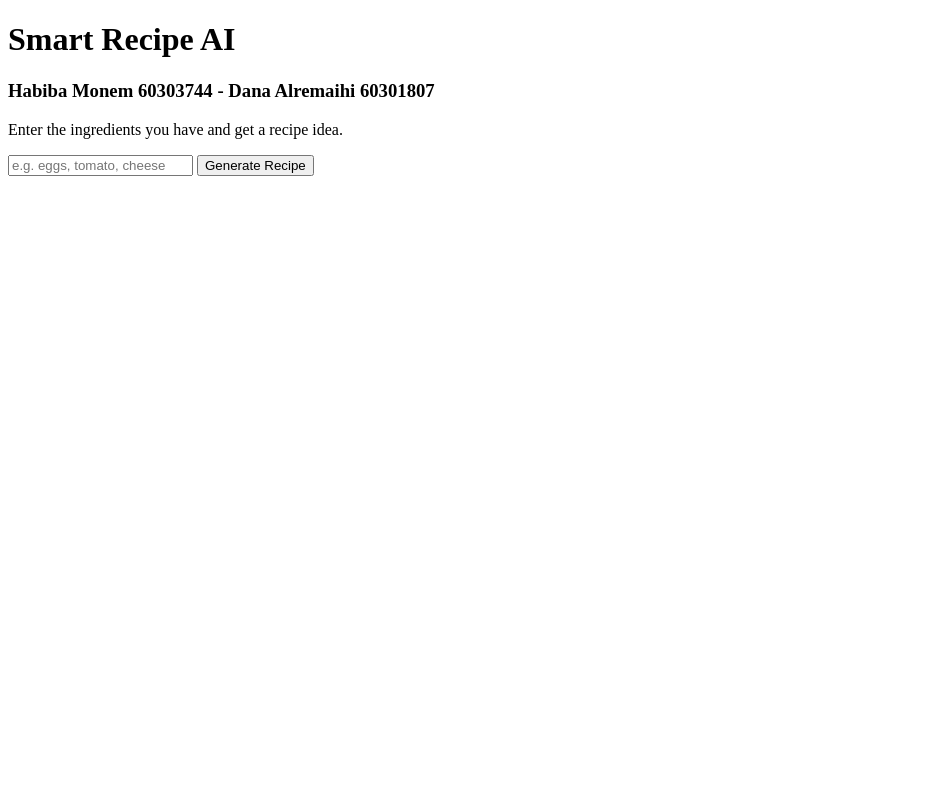
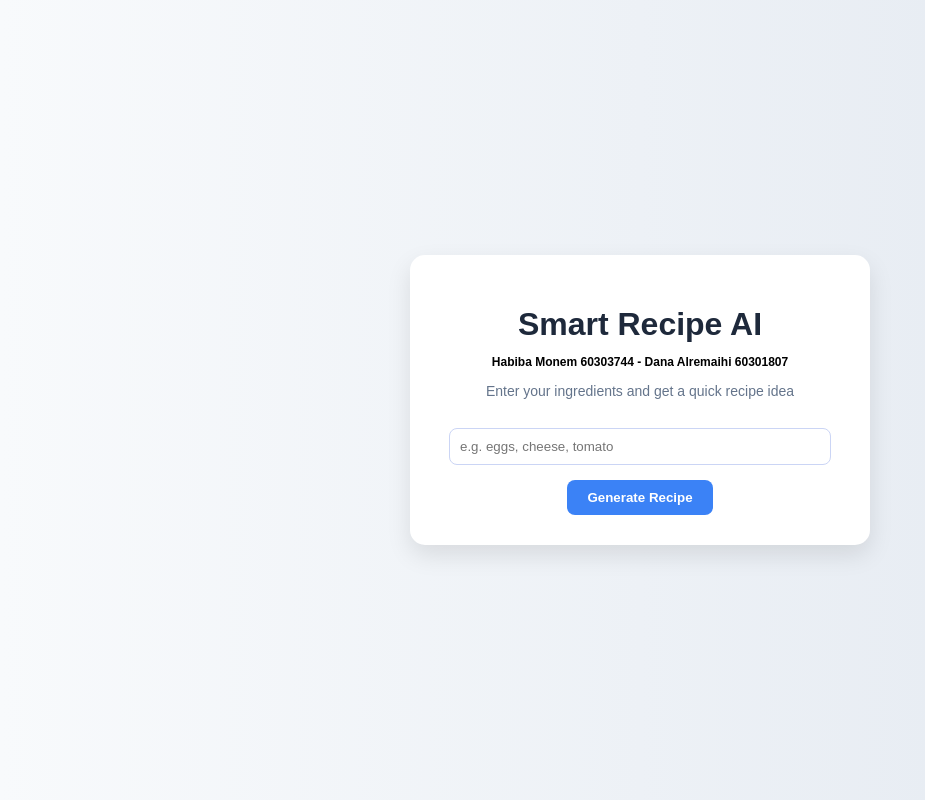
Before and after one commit to habiba161/Smart-Recipe-AI, a Flask app: page / in a window 1280 px wide. Shown: the whole page, without its empty margins (0-925 px from the left). Run offline with Flask 3, Linux system fonts and the light colour scheme.

Commit message:
Improve Smart Recipe AI UI styling

```diff
--- a/templates/index.html
+++ b/templates/index.html
@@ -4,20 +4,91 @@
     <meta charset="UTF-8">
     <meta name="viewport" content="width=device-width, initial-scale=1.0">
     <title>Smart Recipe AI</title>
+
+    <style>
+        body {
+            font-family: Arial, sans-serif;
+            background: linear-gradient(to right, #f8fafc, #e2e8f0);
+            display: flex;
+            justify-content: center;
+            align-items: center;
+            height: 100vh;
+            margin: 0;
+        }
+
+        .container {
+            background: white;
+            padding: 30px;
+            border-radius: 15px;
+            width: 400px;
+            box-shadow: 0 10px 25px rgba(0,0,0,0.1);
+            text-align: center;
+        }
+
+        h1 {
+            margin-bottom: 10px;
+            color: #1e293b;
+        }
+
+        p {
+            color: #64748b;
+            font-size: 14px;
+        }
+
+        input {
+            width: 90%;
+            padding: 10px;
+            margin-top: 15px;
+            border-radius: 8px;
+            border: 1px solid #cbd5f5;
+            outline: none;
+        }
+
+        button {
+            margin-top: 15px;
+            padding: 10px 20px;
+            border: none;
+            background: #3b82f6;
+            color: white;
+            border-radius: 8px;
+            cursor: pointer;
+            font-weight: bold;
+        }
+
+        button:hover {
+            background: #2563eb;
+        }
+
+        .result {
+            margin-top: 20px;
+            text-align: left;
+            background: #f1f5f9;
+            padding: 15px;
+            border-radius: 10px;
+            white-space: pre-line;
+        }
+    </style>
 </head>
 <body>
-    <h1>Smart Recipe AI</h1>
-    <div> <h3>Habiba Monem 60303744 - Dana Alremaihi 60301807</h3></div>
-    <p>Enter the ingredients you have and get a recipe idea.</p>
 
-    <form method="POST">
-        <input type="text" name="ingredients" placeholder="e.g. eggs, tomato, cheese" required>
-        <button type="submit">Generate Recipe</button>
-    </form>
+    <div class="container">
+        <h1> Smart Recipe AI</h1>
+        <div> <h3 style="width: 100%; font-size: 12px;">Habiba Monem 60303744 - Dana Alremaihi 60301807</h3></div>
+        <p>Enter your ingredients and get a quick recipe idea</p>
 
-    {% if recipe %}
-        <h2>Generated Recipe</h2>
-        <pre>{{ recipe }}</pre>
-    {% endif %}
+        <form method="POST">
+            <input type="text" name="ingredients" placeholder="e.g. eggs, cheese, tomato" required>
+            <br>
+            <button type="submit">Generate Recipe</button>
+        </form>
+
+        {% if recipe %}
+            <div class="result">
+                <h3>Generated Recipe</h3>
+                <p>{{ recipe }}</p>
+            </div>
+        {% endif %}
+    </div>
+
 </body>
 </html>
```
Also changed, not shown: requirements.txt (line endings or trailing spaces).
